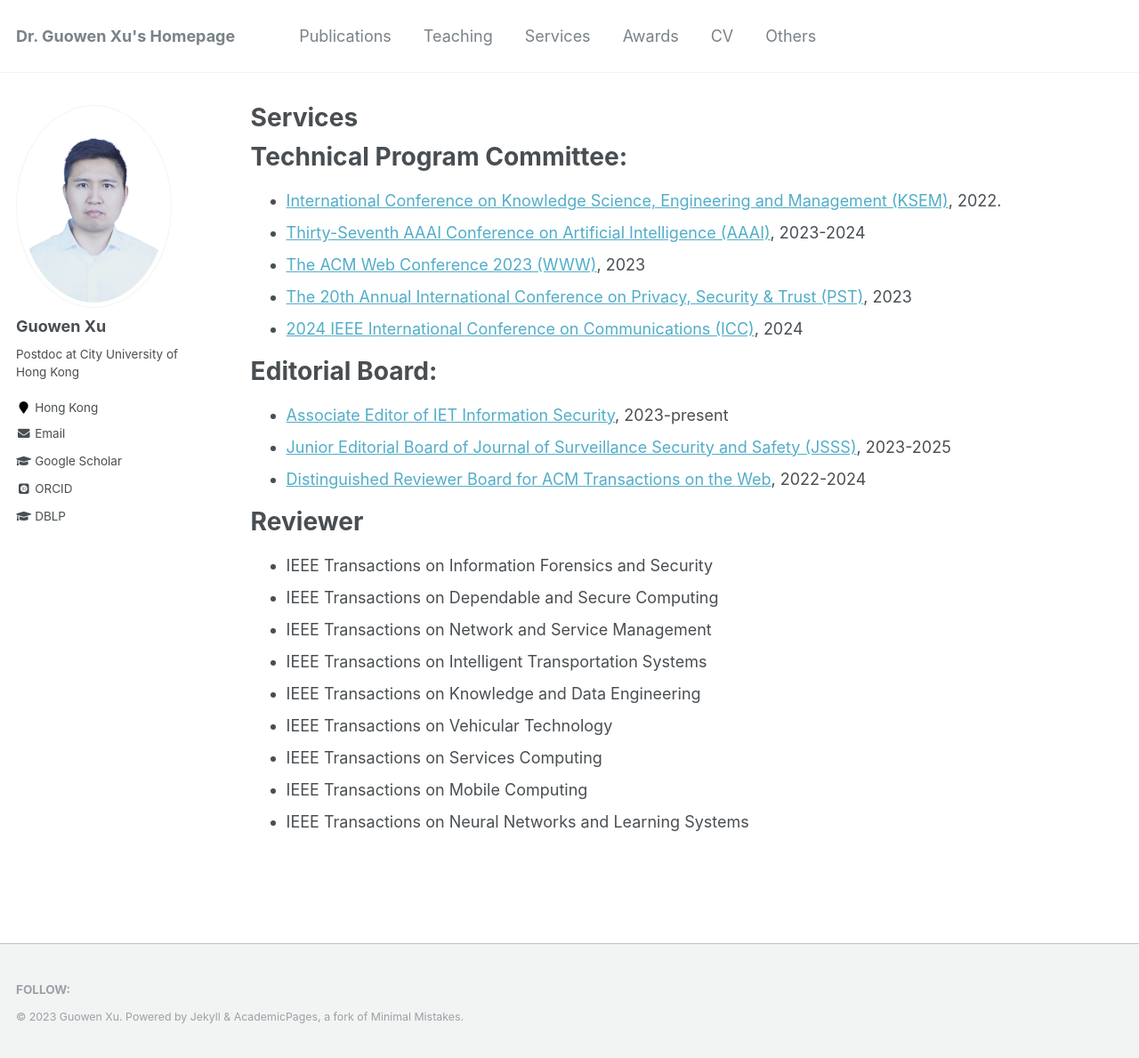
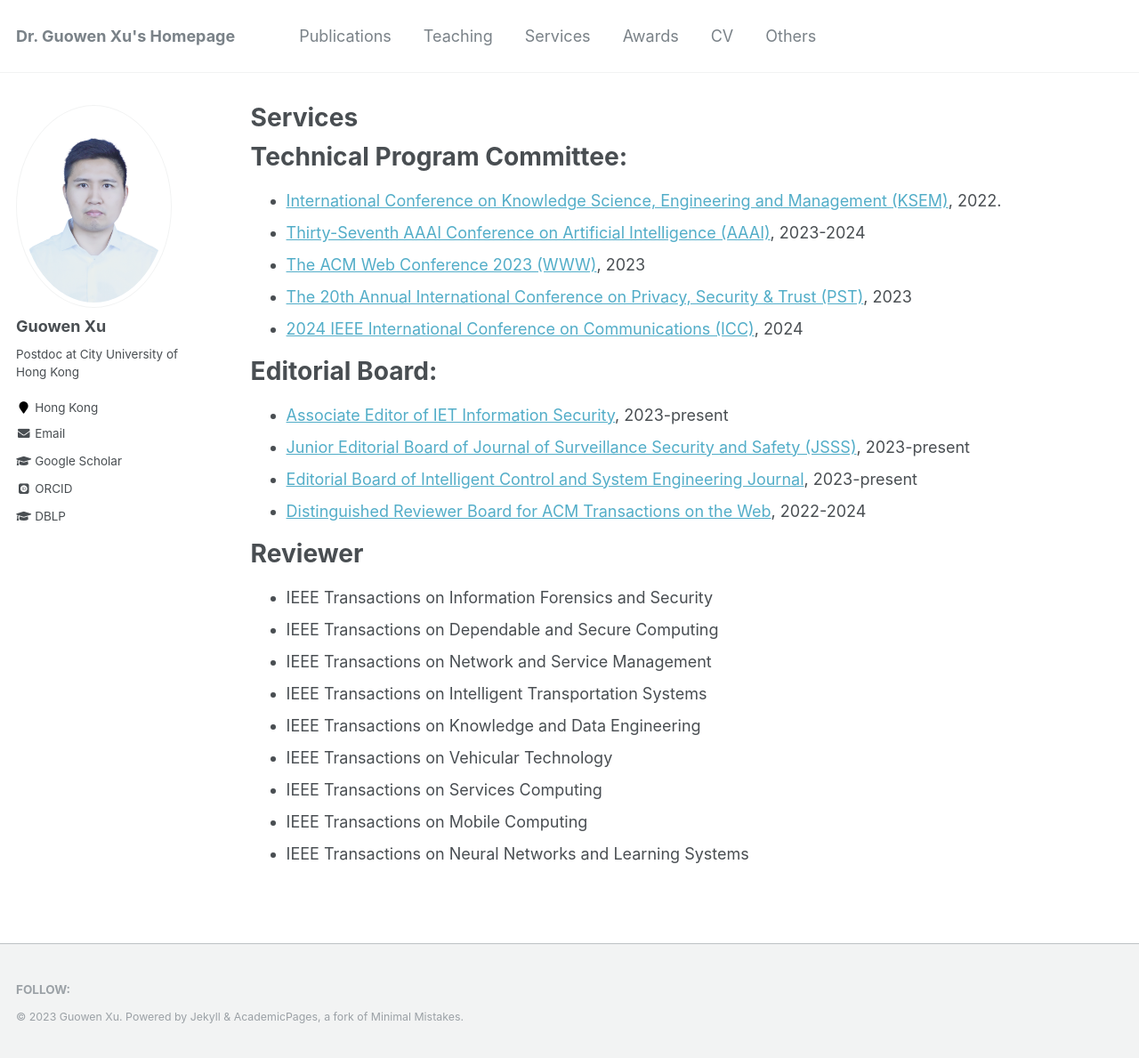
Before and after one commit to Guowen-xu/guowen-xu.github.io, a Jekyll site: the page built from _pages/services.md, in a window 1280 px wide and 1189 px high. Shown: the whole window at 89% size. Built offline with Jekyll 4.4.1, drawn with Linux system fonts in a browser that asks for light colours; some web fonts are replaced.

Commit message:
Update services.md

```diff
--- a/_pages/services.md
+++ b/_pages/services.md
@@ -15,7 +15,8 @@ Technical Program Committee:
 Editorial Board:
 ======
 * [Associate Editor of IET Information Security](https://www.hindawi.com/journals/ietis/editors/), 2023-present
-* [Junior Editorial Board of Journal of Surveillance Security and Safety (JSSS)](https://jsssjournal.com/editorsYouth/index), 2023-2025
+* [Junior Editorial Board of Journal of Surveillance Security and Safety (JSSS)](https://jsssjournal.com/editorsYouth/index), 2023-present
+*  [Editorial Board of Intelligent Control and System Engineering Journal](https://ojs.acad-pub.com/index.php/ICSE/about/editorialTeam), 2023-present
 * [Distinguished Reviewer Board for ACM Transactions on the Web](https://dl.acm.org/journal/tweb), 2022-2024
 
 Reviewer
```
